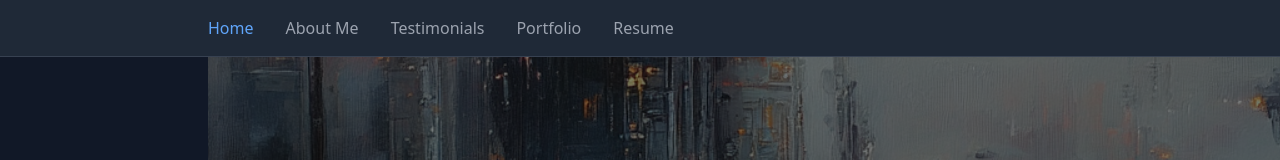
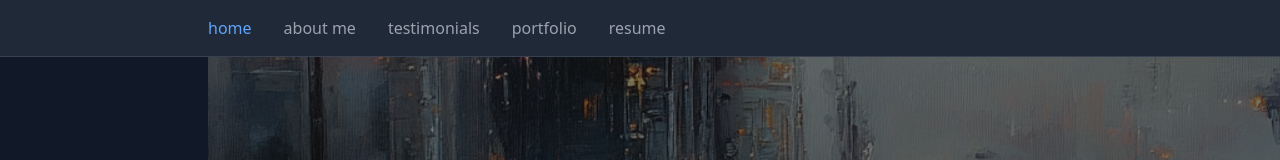
Before and after one commit to AaronM0710/portfolio-website, a React (Vite) app: page / in a window 1280 px wide. Shown: the top 160 px of the page. Built offline with nearby package versions, Linux system fonts and the light colour scheme.

Commit message:
Preserve custom navbar label casing

```diff
--- a/src/App.jsx
+++ b/src/App.jsx
@@ -707,7 +707,7 @@ const App = () => {
               <li key={section}>
                 <button
                   onClick={() => setActiveSection(section)}
-                  className={`capitalize ${
+                  className={`${
                     activeSection === section
                       ? 'text-blue-400 font-medium'
                       : 'text-gray-400 hover:text-gray-200'
```
